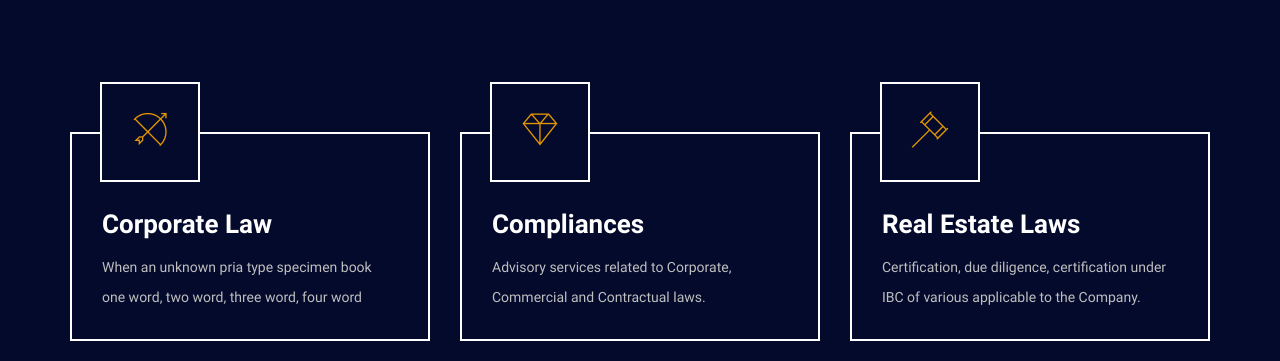
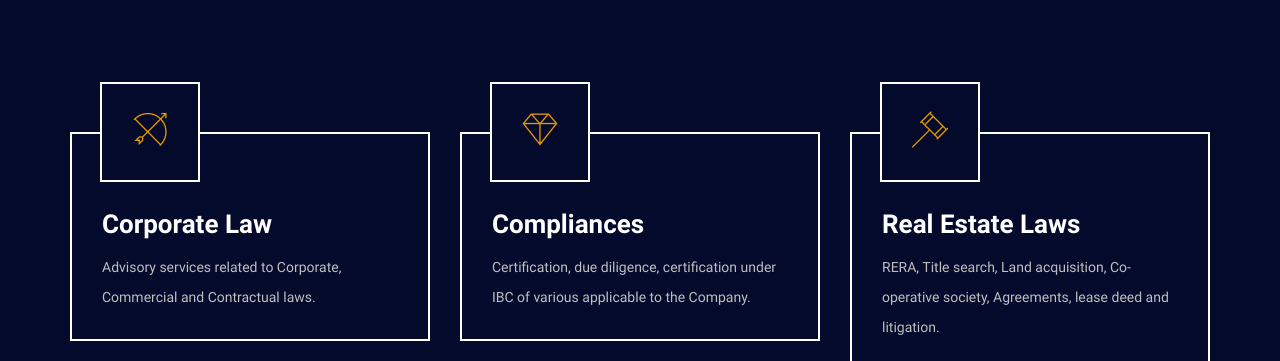
Before and after one commit to Gewgawrav/aroha, a plain HTML site: page practice.html in a window 1280 px wide. Shown: the part 439-800 px from the top of the page. Drawn offline with Linux system fonts and the light colour scheme.

Commit message:
Updated changes

```diff
--- a/practice.html
+++ b/practice.html
@@ -142,7 +142,7 @@
                         </div>
                         <div class="content">
                             <a href=""><h4 class="title">Corporate Law</h4></a>
-                            <p>When an unknown pria type specimen book one word, two word, three word, four word </p>
+                            <p>Advisory services related to Corporate, Commercial and Contractual laws.</p>
                         </div>
                     </div><!-- //. single practise box -->
                 </div>
@@ -154,7 +154,7 @@
                         </div>
                         <div class="content">
                             <a href="features.html"><h4 class="title">Compliances</h4></a>
-                            <p>Advisory services related to Corporate, Commercial and Contractual laws.</p>
+                            <p>Certification, due diligence, certification under IBC of various applicable to the Company.</p>
                         </div>
                     </div>
                     <!-- //. single practise box -->
@@ -167,7 +167,7 @@
                         </div>
                         <div class="content">
                             <a href="features.html"><h4 class="title">Real Estate Laws</h4></a>
-                            <p>Certification, due diligence, certification under IBC of various applicable to the Company.</p>
+                            <p>RERA, Title search, Land acquisition, Co-operative society, Agreements, lease deed and litigation.</p>
                         </div>
                     </div>
                     <!-- //. single practise box -->
```
